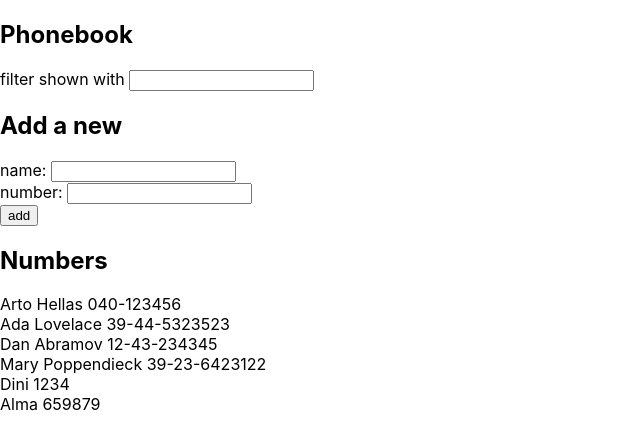
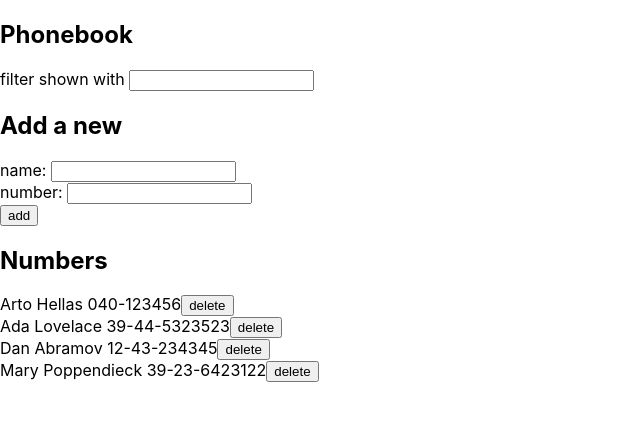
Before and after one commit to divpusher/fullstackopen2019, a React (Create React App) app in the folder part 2/phonebook/: page / in a window 1280 px wide. Shown: the top 448 px of the page, without its empty margins (0-640 px from the left). Built offline with nearby package versions, Linux system fonts and the light colour scheme; data requests are answered from the project's data file; the HTML template or start-up script is replaced by a standard one.

Commit message:
exercise 2.17

```diff
--- a/part 2/phonebook/db.json
+++ b/part 2/phonebook/db.json
@@ -19,16 +19,6 @@
       "name": "Mary Poppendieck",
       "number": "39-23-6423122",
       "id": 4
-    },
-    {
-      "name": "Dini",
-      "number": "1234",
-      "id": 5
-    },
-    {
-      "name": "Alma",
-      "number": "659879",
-      "id": 6
     }
   ]
 }
--- a/part 2/phonebook/src/App.js
+++ b/part 2/phonebook/src/App.js
@@ -65,6 +65,16 @@
     setNewFilter(event.target.value.toString().toLowerCase())
   }
 
+  const handleDeletePerson = (id, name) => {
+    if (window.confirm(`Delete ${name}?`)) {
+      personService
+      .remove(id)
+      .then(response => {
+        setPersons(persons.filter(person => person.id !== id && person))
+      })
+    }
+  }
+
 
   return (
     <div>
@@ -87,6 +97,7 @@
       <Persons
         persons={persons}
         filter={newFilter}
+        handleDeletePerson={handleDeletePerson}
       />
     </div>
   )
--- a/part 2/phonebook/src/components/Persons.js
+++ b/part 2/phonebook/src/components/Persons.js
@@ -1,6 +1,6 @@
 import React from 'react'
 
-const Persons = ({ persons, filter }) => {
+const Persons = ({ persons, filter, handleDeletePerson }) => {
 
   const rowsToShow = filter
     ? persons.filter(
@@ -10,7 +10,11 @@
     : persons
 
   const rows = () => rowsToShow.map(person =>
-    <div key={person.name}>{person.name} {person.number}</div>
+    <div key={person.id}>{person.name} {person.number}
+      <button
+        onClick={() => handleDeletePerson(person.id, person.name)}
+      >delete</button>
+    </div>
   )
 
   return (
--- a/part 2/phonebook/src/services/persons.js
+++ b/part 2/phonebook/src/services/persons.js
@@ -16,4 +16,10 @@
   return request.then(response => response.data)
 }
 
-export default { getAll, create, update }
+const remove = (id) => {
+  const request = axios.delete(`${baseUrl}/${id}`)
+  return request.then(response => response.data)
+}
+
+
+export default { getAll, create, update, remove }
```
